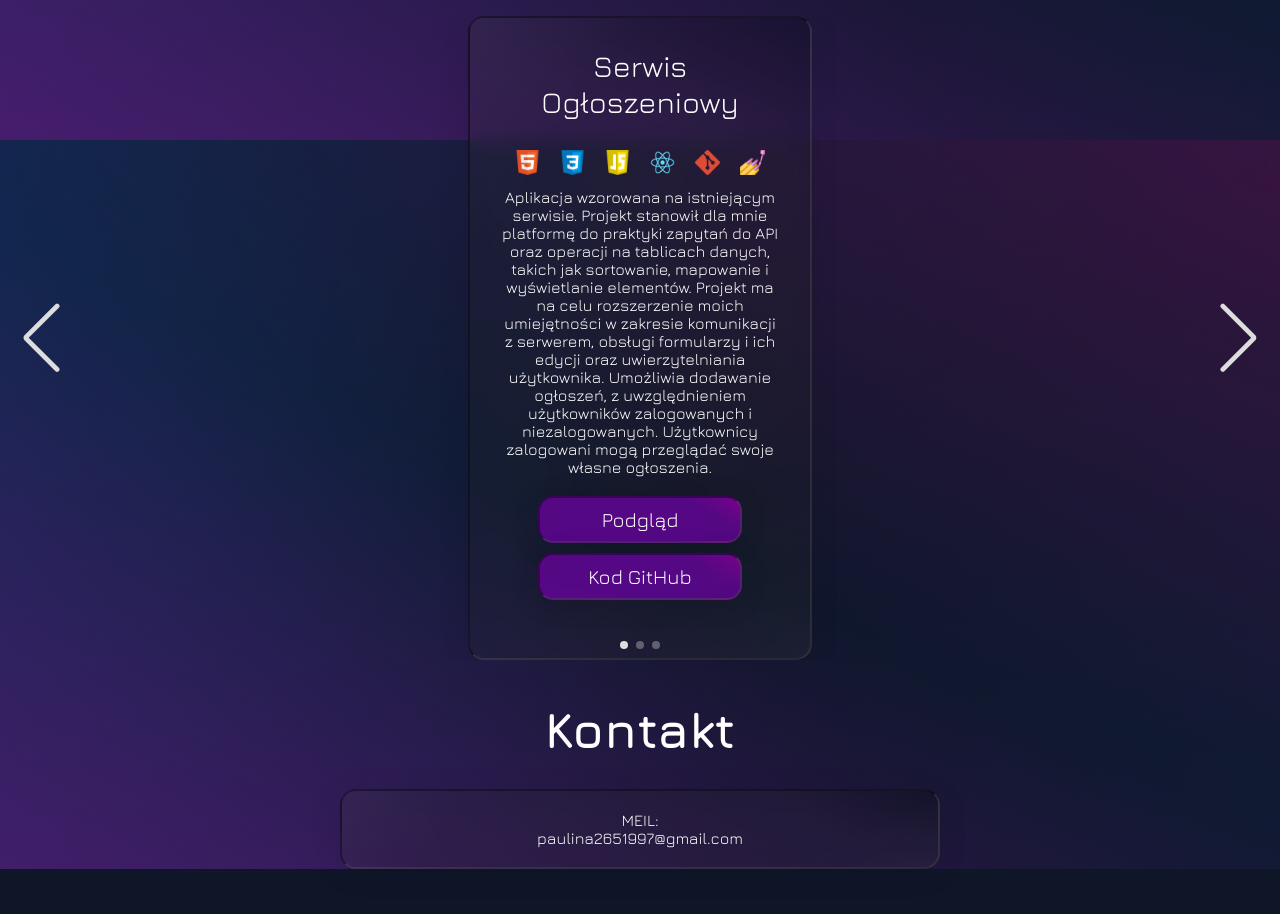
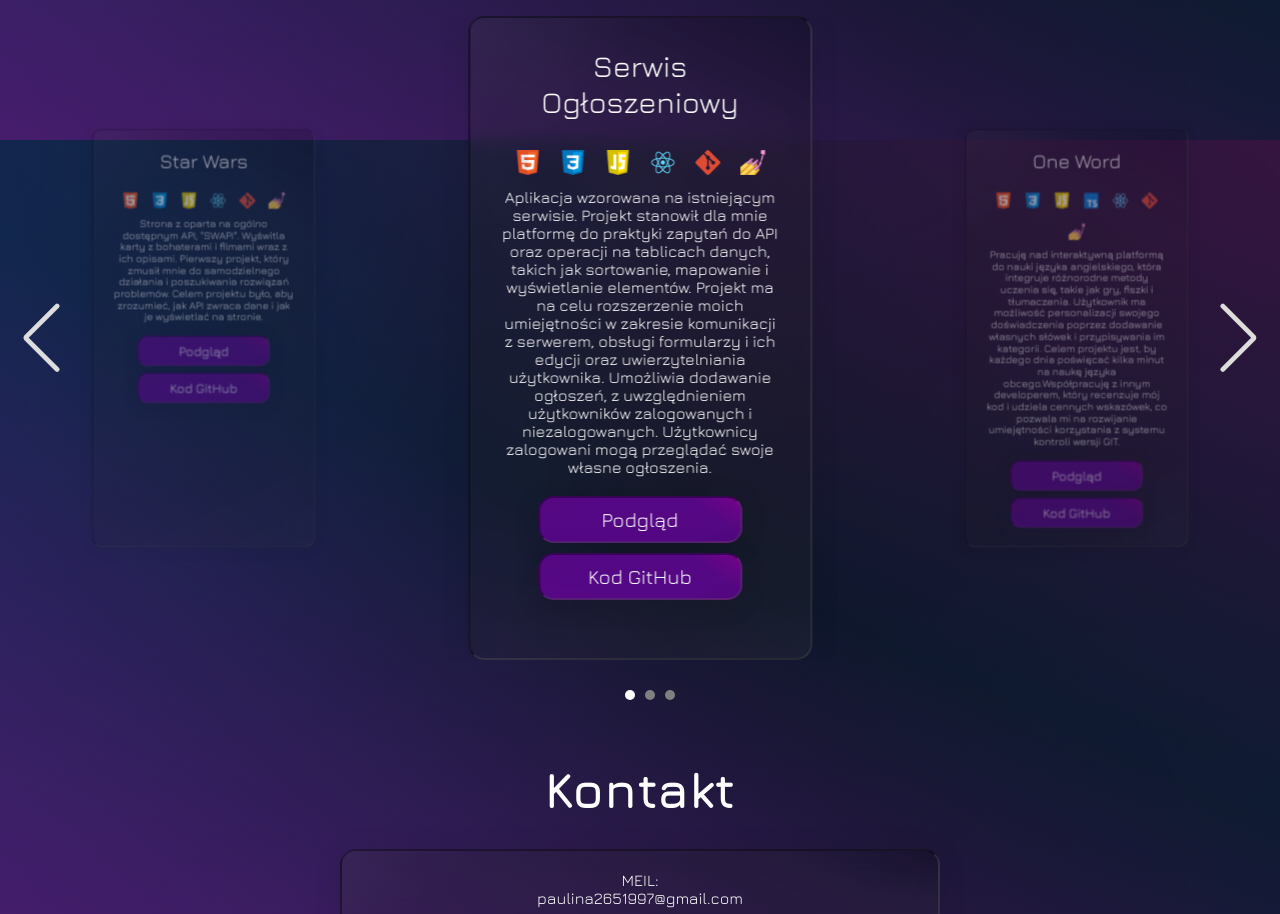
Before and after one commit to Paullina26/my_portfolio, a React (Create React App) app: page / in a window 1280 px wide. Shown: the part 660-1574 px from the top of the page. Before the commit the page ends 1529 px from the top, so only its background shows below. Built offline with nearby package versions, Linux system fonts and the light colour scheme; a web font is replaced by a local one.

Commit message:
fixed bugs ande style my projects

```diff
--- a/src/components/CardProject/CardProject.tsx
+++ b/src/components/CardProject/CardProject.tsx
@@ -85,6 +85,7 @@ export const CardProject: React.FC<CardProjectProps> = ({
           const img = skillsData.find(el => el.name === tech);
           return (
             <Skill
+              key={tech}
               index={index}
               skillLogo={img?.logo}
               skillName={tech}
--- a/src/components/Skill/Skill.tsx
+++ b/src/components/Skill/Skill.tsx
@@ -10,11 +10,11 @@ export const WrapperSkill = styled.div`
   /* margin: auto; */
 `;
 
-export const WrapperImgSkill = styled.div<{ skillSize: string }>`
+export const WrapperImgSkill = styled.div<{ $skillSizeStyle: string }>`
   width: 100%;
   img {
-    width: ${props => props.skillSize};
-    height: ${props => props.skillSize};
+    width: ${props => props.$skillSizeStyle};
+    height: ${props => props.$skillSizeStyle};
   }
 `;
 export const WrapperNameSkill = styled.div`
@@ -39,7 +39,7 @@ export const Skill: React.FC<SkillProps> = ({
 }) => {
   return (
     <WrapperSkill key={index}>
-      <WrapperImgSkill skillSize={skillSize}>
+      <WrapperImgSkill $skillSizeStyle={skillSize}>
         <img src={skillLogo} alt={skillName} />
       </WrapperImgSkill>
       <WrapperNameSkill>{skillNameElement}</WrapperNameSkill>
--- a/src/page/Projects/MyProjects.tsx
+++ b/src/page/Projects/MyProjects.tsx
@@ -2,9 +2,11 @@ import * as S from './StyleMyProjects';
 import CardProject from 'components/CardProject/CardProject';
 import { DataMyProjects } from 'DataBase/Project';
 import { Swiper, SwiperSlide } from 'swiper/react';
-import { useState } from 'react';
+import { useState, useEffect, useRef } from 'react';
 import 'swiper/css/bundle';
 import { Pagination, Navigation, EffectFlip } from 'swiper/modules';
+import SwiperCore from 'swiper';
+import { v4 as uuidv4 } from 'uuid';
 
 type MyProjectsProps = {
   // logo?: string;
@@ -12,31 +14,75 @@ type MyProjectsProps = {
 };
 
 export const MyProjects: React.FC<MyProjectsProps> = () => {
+  const [useNavigation, setUseNavigation] = useState(true);
+  const swiperRef = useRef<SwiperCore>(null);
+  const [preparedData, setPreparedData] = useState(DataMyProjects);
+  const [activeSlide, setActiveSlide] = useState(0);
+  const uniqueSlidesCount = DataMyProjects.length;
+
+  // @ts-ignore
+  const handleDotClickDot = index => {
+    swiperRef.current?.slideToLoop(index);
+  };
+
+  useEffect(() => {
+    const checkScreenWidth = () => {
+      if (window.innerWidth < 768) {
+        setUseNavigation(false);
+      } else {
+        setUseNavigation(true);
+      }
+    };
+    checkScreenWidth();
+    window.addEventListener('resize', checkScreenWidth);
+    return () => window.removeEventListener('resize', checkScreenWidth);
+  }, []);
+
+  useEffect(() => {
+    const minimalSlidesCount = 6;
+    let data = [...DataMyProjects];
+    while (data.length < minimalSlidesCount) {
+      data = [...data, ...DataMyProjects];
+    }
+    setPreparedData(data);
+  }, []);
+
   return (
     <S.WrapperProject>
       <S.Project>Projekty</S.Project>
       <Swiper
-        // effect={'flip'}
         grabCursor={true}
         centeredSlides={true}
-        rewind={true}
-        navigation={true}
+        rewind={false}
+        loop={true}
+        navigation={useNavigation ? true : false}
         modules={[Pagination, Navigation, EffectFlip]}
         spaceBetween={50}
         slidesPerView={1}
-        pagination={{ clickable: true }}
-        onSlideChange={() => console.log('slide change')}
+        // pagination={{ clickable: true }}
+        // onSlideChange={() => console.log('slide change')}
+        // @ts-ignore
+        onSlideChange={swiper =>
+          setActiveSlide(swiper.realIndex % uniqueSlidesCount)
+        }
+        onInit={
+          // @ts-ignore
+          swiper => {
+            swiper.update();
+            swiper.slideTo(2, 0, true);
+          }
+        }
         breakpoints={{
           1024: {
-            slidesPerView: 1,
+            slidesPerView: 3,
           },
           1000: {
             slidesPerView: 1,
           },
         }}
       >
-        {DataMyProjects.map((slide, index) => (
-          <SwiperSlide key={slide.title} virtualIndex={index}>
+        {preparedData.map((slide, index) => (
+          <SwiperSlide key={`${slide.title}-${index}`} virtualIndex={index}>
             <CardProject
               tittleProject={slide.title}
               // projectImg={slide.images}
@@ -49,6 +95,17 @@ export const MyProjects: React.FC<MyProjectsProps> = () => {
           </SwiperSlide>
         ))}
       </Swiper>
+
+      <S.CustomPagination>
+        {Array.from({ length: uniqueSlidesCount }).map((_, index) => (
+          // @ts-ignore
+          <S.Dot
+            key={index}
+            $isActive={index === activeSlide}
+            onClick={() => handleDotClickDot(index)}
+          ></S.Dot>
+        ))}
+      </S.CustomPagination>
     </S.WrapperProject>
   );
 };
--- a/src/page/Projects/StyleMyProjects.tsx
+++ b/src/page/Projects/StyleMyProjects.tsx
@@ -1,10 +1,12 @@
 import styled from 'styled-components';
 import { glass_effect } from 'style/mixins';
 
+interface DotProps {
+  $isActive: boolean;
+}
+
 export const WrapperProject = styled.div`
   padding: 10px;
-  /* max-width: 100vw; */
-
   .swiper-button-prev,
   .swiper-button-next {
     color: #dddddd;
@@ -24,7 +26,16 @@ export const WrapperProject = styled.div`
 
   .swiper-slide-shadow-right,
   .swiper-slide-shadow-coverflow {
-    /* background-color: red; */
+    opacity: 1;
+  }
+
+  .swiper-slide {
+    transform: scale(0.65);
+    opacity: 0.6;
+  }
+
+  .swiper-slide-active {
+    transform: scale(1);
     opacity: 1;
   }
 `;
@@ -35,4 +46,22 @@ export const Project = styled.h2`
   margin-bottom: 20px;
 `;
 
+export const CustomPagination = styled.div`
+  width: 100vw;
+  height: 50px;
+  text-align: center;
+  margin-top: 10px;
+`;
+
+export const Dot = styled.div<DotProps>`
+  background-color: ${({ $isActive }) => ($isActive ? '#ffffff' : '#808080')};
+  width: 10px;
+  height: 10px;
+  border-radius: 50%;
+  margin: 0 5px;
+  /* cursor: pointer; */
+  display: inline-block;
+  margin: 20px 5px;
+`;
+
 // swiper-pagination-bullet swiper-pagination-bullet-active
```
Also changed, not shown: package.json (+6 -1 lines), 1 other file (tests, documents, lock files or other folders).
